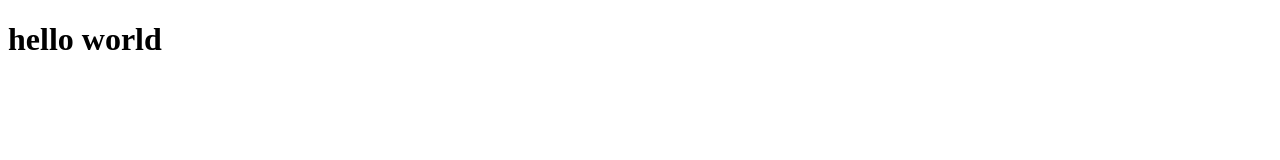
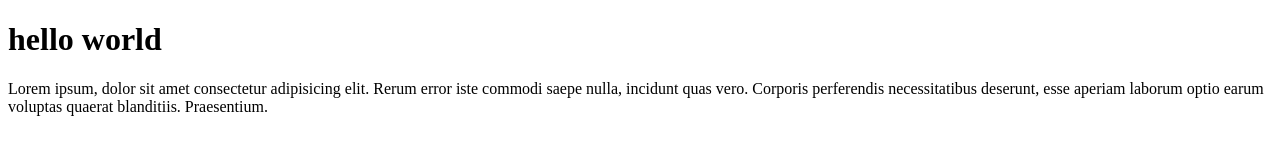
Before and after one commit to SidhamSaleh/git-test, a plain HTML site: page index.html in a window 1280 px wide. Drawn offline with Linux system fonts and the light colour scheme.

Commit message:
menambah paragraf

```diff
--- a/index.html
+++ b/index.html
@@ -11,6 +11,9 @@
 <body>
 
     <h1>hello world</h1>
+    <p>Lorem ipsum, dolor sit amet consectetur adipisicing elit. Rerum error iste commodi saepe nulla, incidunt quas
+        vero. Corporis perferendis necessitatibus deserunt, esse aperiam laborum optio earum voluptas quaerat
+        blanditiis. Praesentium.</p>
 
 </body>
 
```
